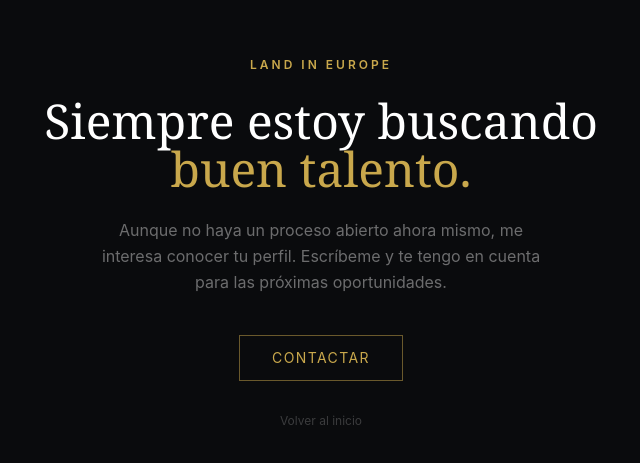
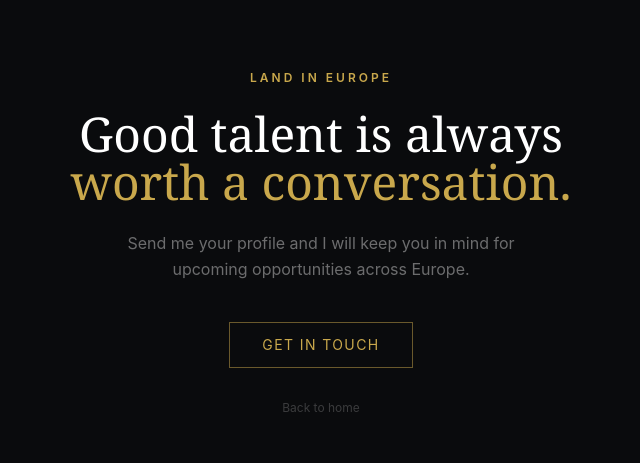
Before and after one commit to teruelorteganoelia-bit/land-in-europe-website, a Next.js app: page /roles in a window 1280 px wide. Shown: the part 157-620 px from the top of the page, without its empty margins (319-959 px from the left). Built offline with nearby package versions, Linux system fonts and the light colour scheme.

Commit message:
Roles page in English, no mention of active roles

```diff
--- a/app/roles/page.tsx
+++ b/app/roles/page.tsx
@@ -11,20 +11,20 @@ export default function RolesPage() {
         className="text-4xl md:text-5xl font-light text-center mb-6 leading-snug"
         style={{ fontFamily: "'Cormorant Garamond', Georgia, serif" }}
       >
-        Siempre estoy buscando<br />
-        <em className="not-italic text-[#C9A84C]">buen talento.</em>
+        Good talent is always<br />
+        <em className="not-italic text-[#C9A84C]">worth a conversation.</em>
       </h1>
       <p className="text-white/40 text-base text-center max-w-md mb-10 leading-relaxed">
-        Aunque no haya un proceso abierto ahora mismo, me interesa conocer tu perfil. Escríbeme y te tengo en cuenta para las próximas oportunidades.
+        Send me your profile and I will keep you in mind for upcoming opportunities across Europe.
       </p>
       <a
         href="mailto:noelia@landineuropecoaching.com"
         className="inline-block border border-[#C9A84C]/50 text-[#C9A84C] text-sm tracking-widest uppercase px-8 py-3 hover:bg-[#C9A84C]/10 transition-colors"
       >
-        Contactar
+        Get in touch
       </a>
       <Link href="/" className="mt-8 text-white/20 text-xs hover:text-white/40 transition-colors">
-        Volver al inicio
+        Back to home
       </Link>
     </main>
   );
```
